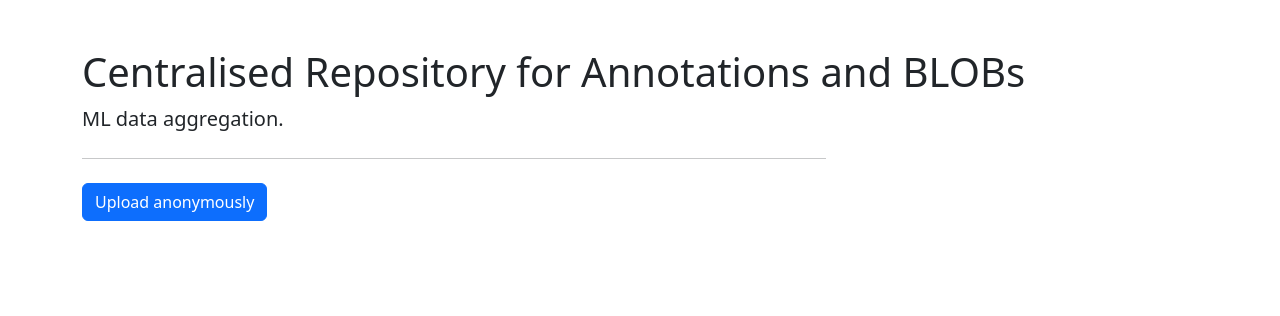
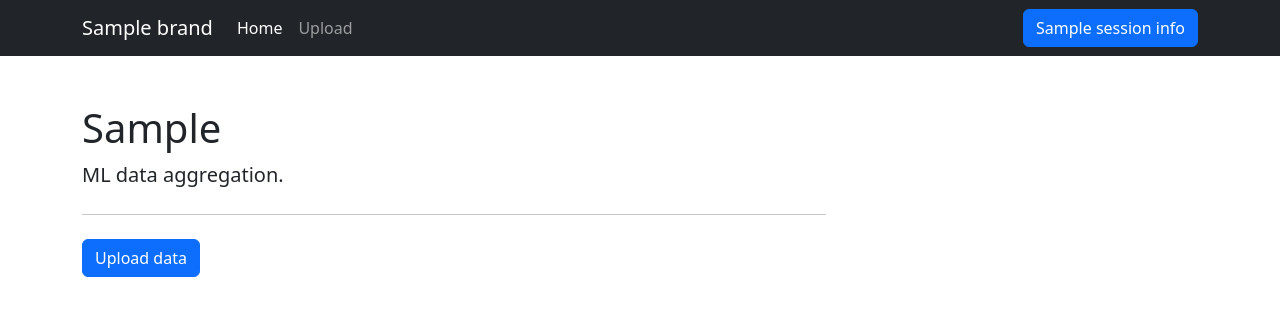
Before and after one commit to NOC-OI/crab, a Flask app: template flask/src/templates/index.html in a window 1280 px wide. Shown: the top 316 px of the page. Run offline with Flask 3, Linux system fonts and the light colour scheme; the template is opened without the code that fills it: most values are stand-ins (such as "Sample title", 1, 10 or a date in 2020); parts of the project's set-up code (start-up, migrations or seed data) failed here and were passed over; some libraries are stand-ins or nearby versions.

Commit message:
Added support for accounts

```diff
--- a/flask/src/main.py
+++ b/flask/src/main.py
@@ -1,11 +1,14 @@
-from flask import Flask, render_template, request, redirect, url_for, Response
+from flask import Flask, render_template, request, redirect, url_for, Response, make_response
 import uuid
 import os
 import boto3
+import jwt
 import json
 import zipfile
 import couchdb
+import urllib.parse
 import requests
+import secrets
 import re
 import microtiff.ifcb
 from werkzeug.middleware.proxy_fix import ProxyFix
@@ -37,10 +40,13 @@ openid_client_id = os.environ.get("CRAB_OPENID_CLIENT_ID")
 openid_client_secret = os.environ.get("CRAB_OPENID_CLIENT_SECRET")
 
 openid_config = requests.get(openid_config_uri).json()
+openid_keys = jwt.PyJWKClient(openid_config["jwks_uri"])
 
-global_vars = {"openid": openid_config}
-
-#print(openid_config)
+global_vars = {
+        "openid": openid_config,
+        "brand": "CRAB",
+        "long_brand": "Centralised Repository for Annotations and BLOBs"
+    }
 
 temp_loc = "temp"
 
@@ -57,10 +63,124 @@ def to_snake_case(str_in):
 
 #print(to_snake_case("OWOTestString--?test_test_TEST"))
 
+def get_session_info():
+    session_uuid = None
+    raw_session_id = request.cookies.get("sessionId")
+    if raw_session_id is None:
+        return None
+    try:
+        uuid_obj = uuid.UUID(raw_session_id, version=4)
+        session_uuid = str(uuid_obj)
+    except ValueError:
+        return None
+    session_info = couch["crab_sessions"][session_uuid].copy()
+    if session_info["status"] == "ACTIVE":
+        if session_info["access_token"] == request.cookies.get("sessionKey"):
+            session_info["session_uuid"] = session_uuid
+            return session_info
+    return None
+
 @app.route("/")
 def home_screen():
-    global global_vars
-    return render_template("index.html", global_vars=global_vars)
+    session_info = get_session_info()
+    return render_template("index.html", global_vars=global_vars, session_info=session_info)
+
+@app.route("/account")
+def account_screen():
+    session_info = get_session_info()
+    if session_info is None:
+        return redirect("/login", code=302)
+    return render_template("account.html", global_vars=global_vars, session_info=session_info)
+
+@app.route("/inbound-login")
+def login_inbound_redirect():
+    session_uuid = None
+    try:
+        uuid_obj = uuid.UUID(request.args.get("state"), version=4)
+        session_uuid = str(uuid_obj)
+    except ValueError:
+        return Response(json.dumps({
+            "error": "badUUID",
+            "msg": "Invalid UUID " + request.args.get("state")
+            }), status=400, mimetype='application/json')
+
+    data = {
+            "client_secret": openid_client_secret,
+            "client_id": openid_client_id,
+            "redirect_uri": couch["crab_sessions"][session_uuid]["login_redirect_uri"],
+            "code": request.args.get("code"),
+            "grant_type": "authorization_code"
+        }
+
+    openid_response = requests.post(openid_config["token_endpoint"], data=data).json()
+
+    if "scope" in openid_response:
+        jwt_header = jwt.get_unverified_header(openid_response["access_token"])
+        jwt_key = openid_keys.get_signing_key_from_jwt(openid_response["access_token"])
+        openid_user_info = jwt.decode(openid_response["access_token"], key=jwt_key, algorithms=[jwt_header["alg"]], audience="account")
+
+        session_info = couch["crab_sessions"][session_uuid]
+
+        session_info["openid_info"] = openid_user_info
+        session_info["user_uuid"] = openid_user_info["sub"]
+        if "email" in openid_user_info:
+            session_info["email"] = openid_user_info["email"]
+            session_info["status"] = "ACTIVE"
+        else:
+            session_info["status"] = "MISSING_EMAIL"
+            return Response(json.dumps({
+                "error": "missingEmail",
+                "msg": "User " + openid_user_info["sub"] + " does not have a valid email."
+                }), status=400, mimetype='application/json')
+
+        if "name" in openid_user_info:
+            session_info["short_name"] = openid_user_info["name"]
+        if "given_name" in openid_user_info:
+            session_info["short_name"] = openid_user_info["given_name"]
+
+        session_info["openid_access_token"] = openid_response["access_token"]
+        access_token = secrets.token_urlsafe(24)
+        session_info["access_token"] = access_token
+
+        couch["crab_sessions"][session_uuid] = session_info
+
+        response = make_response(redirect("/account", code=302))
+        response.set_cookie("sessionId", session_uuid)
+        response.set_cookie("sessionKey", access_token)
+        return response
+    else:
+        return Response(json.dumps({
+            "error": "authError",
+            "msg": "Could not authenticate OpenID code for session " + session_uuid
+            }), status=400, mimetype='application/json')
+
+@app.route("/logout")
+def logout_outbound_redirect():
+    session_info = get_session_info()
+    tokens = ""
+    if not session_info is None:
+        session_uuid = session_info["session_uuid"]
+        session_info["status"] = "DESTROYED"
+        del session_info["session_uuid"]
+        couch["crab_sessions"][session_uuid] = session_info
+    response = make_response(redirect("/", code=302))
+    response.delete_cookie("sessionId")
+    response.delete_cookie("sessionKey")
+    return response
+
+@app.route("/login")
+def login_outbound_redirect():
+    state = str(uuid.uuid4())
+    nonce = str(uuid.uuid4())
+
+    redirect_uri = request.host_url + "inbound-login"
+    couch["crab_sessions"][state] = {
+            "status": "PENDING_AUTH",
+            "origin_ip": request.remote_addr,
+            "login_redirect_uri": redirect_uri
+        }
+    tokens = "response_type=code&scope=basic+email&prompt=select_account&response_mode=query&state=" + state + "&nonce=" + nonce + "&redirect_uri=" + urllib.parse.quote_plus(redirect_uri) + "&client_id=" + urllib.parse.quote_plus(openid_client_id)
+    return redirect(openid_config["authorization_endpoint"] + "?" + tokens, code=302)
 
 @app.route('/applyMapping', methods=['POST'])
 def unpack_upload():
@@ -167,7 +287,10 @@ def unpack_upload():
 
 @app.route("/upload", methods=['GET'])
 def upload_screen():
-    return render_template("upload.html")
+    session_info = get_session_info()
+    if session_info is None:
+        return redirect("/login", code=302)
+    return render_template("upload.html", global_vars=global_vars, session_info=session_info)
 
 @app.route('/upload', methods=['POST'])
 def upload_file():
@@ -194,18 +317,6 @@ def upload_file():
         if len(pels[-1]) > 0:
             cd[pels[-1]] = "file"
 
-
-    #for mdfile in primary_metadata_files:
-    #    with zipf.open(mdfile) as mdfilefh:
-    #        primary_metadata[mdfile] = json.loads(mdfilefh.read())
-
-    #ret = {
-    #    "run_uuid": run_uuid,
-    #    "primary_metadata_files": primary_metadata_files,
-    #    "primary_metadata": primary_metadata,
-    #    "secondary_metadata_files": metadata_files,
-    #    "unknown_files": unknown_files
-    #}
     ret = {
         "run_uuid": run_uuid,
         "directory_structure": folder_structure,
--- /dev/null
+++ b/flask/src/templates/base.html
@@ -0,0 +1,36 @@
+<!doctype html>
+<html lang="en">
+    <head>
+        <meta charset="utf-8">
+        <meta name="viewport" content="width=device-width, initial-scale=1">
+        <title>{{ global_vars.brand }} - {% block title %}{% endblock %}</title>
+        <link href="/static/bootstrap.min.css" rel="stylesheet">
+    </head>
+    <body>
+        <nav class="navbar navbar-expand-lg navbar-dark bg-dark">
+            <div class="container">
+                <a class="navbar-brand" href="/">{{ global_vars.brand }}</a>
+
+                <button class="navbar-toggler" type="button" data-bs-toggle="collapse" data-bs-target="#navbarSupportedContent" aria-controls="navbarSupportedContent" aria-expanded="false" aria-label="Toggle navigation">
+                    <span class="navbar-toggler-icon"></span>
+                </button>
+
+                <div class="collapse navbar-collapse" id="navbarSupportedContent">
+                    <ul class="navbar-nav me-auto mb-2 mb-lg-0">
+                        <li class="nav-item">
+                            <a class="nav-link active" aria-current="page" href="/">Home</a>
+                        </li>
+                        <li class="nav-item">
+                            <a class="nav-link" href="/upload">Upload</a>
+                        </li>
+                    </ul>
+                    <a class="btn btn-primary d-flex" type="button" href="/account">{{ session_info.short_name if session_info is not none else 'Login' }}</a>
+                </div>
+            </div>
+        </nav>
+
+        {% block content %}{% endblock %}
+
+        <script src="/static/bootstrap.bundle.min.js"></script>
+    </body>
+</html>
--- a/flask/src/templates/index.html
+++ b/flask/src/templates/index.html
@@ -1,48 +1,21 @@
-<!doctype html>
-<html lang="en">
-  <head>
-    <meta charset="utf-8">
-    <meta name="viewport" content="width=device-width, initial-scale=1">
-    <title>C.R.A.B</title>
-    <link href="/static/bootstrap.min.css" rel="stylesheet">
-  </head>
-  <body>
-    <!--<nav class="navbar navbar-expand-lg navbar-dark bg-dark">
-      <div class="container">
+{% extends 'base.html' %}
 
-        <a class="navbar-brand" href="/">Chum Bucket</a>
-        <button class="navbar-toggler" type="button" data-bs-toggle="collapse" data-bs-target="#navbarSupportedContent" aria-controls="navbarSupportedContent" aria-expanded="false" aria-label="Toggle navigation">
-          <span class="navbar-toggler-icon"></span>
-        </button>
-        <div class="collapse navbar-collapse" id="navbarSupportedContent">
-          <ul class="navbar-nav me-auto mb-2 mb-lg-0">
-            <li class="nav-item">
-              <a class="nav-link active" aria-current="page" href="/">Home</a>
-            </li>
-            <li class="nav-item">
-              <a class="nav-link" href="/">Projects</a>
-            </li>
-          </ul>
-          <form class="d-flex" role="search">
-            <input class="form-control me-2" type="search" placeholder="Search" aria-label="Search">
-            <button class="btn btn-outline-success" type="submit">Search</button>
-          </form>
-        </div>
-      </div>
-    </nav> -->
+{% block title %}Home{% endblock %}
 
-    <div class="container my-5">
-      <h1>Centralised Repository for Annotations and BLOBs</h1>
-      <div class="col-lg-8 px-0">
+{% block content %}
+
+<div class="container my-5">
+    <h1>{{ global_vars.long_brand }}</h1>
+    <div class="col-lg-8 px-0">
         <p class="fs-5">ML data aggregation.</p>
 
         <hr class="my-4">
 
-        <a href="/upload" class="btn btn-primary">Upload anonymously</a>
+        <a href="/upload" class="btn btn-primary">Upload data</a>
         <!-- <a href="https://github.com/twbs/examples" class="btn btn-secondary">View on GitHub</a> -->
-      </div>
     </div>
+</div>
 
-    <script src="/static/bootstrap.bundle.min.js"></script>
-  </body>
-</html>
+<script src="/static/bootstrap.bundle.min.js"></script>
+
+{% endblock %}
```
Also changed, not shown: flask/src/templates/account.html (added, +19 -0 lines), flask/src/templates/upload.html (+5 -12 lines), 1 other file.
